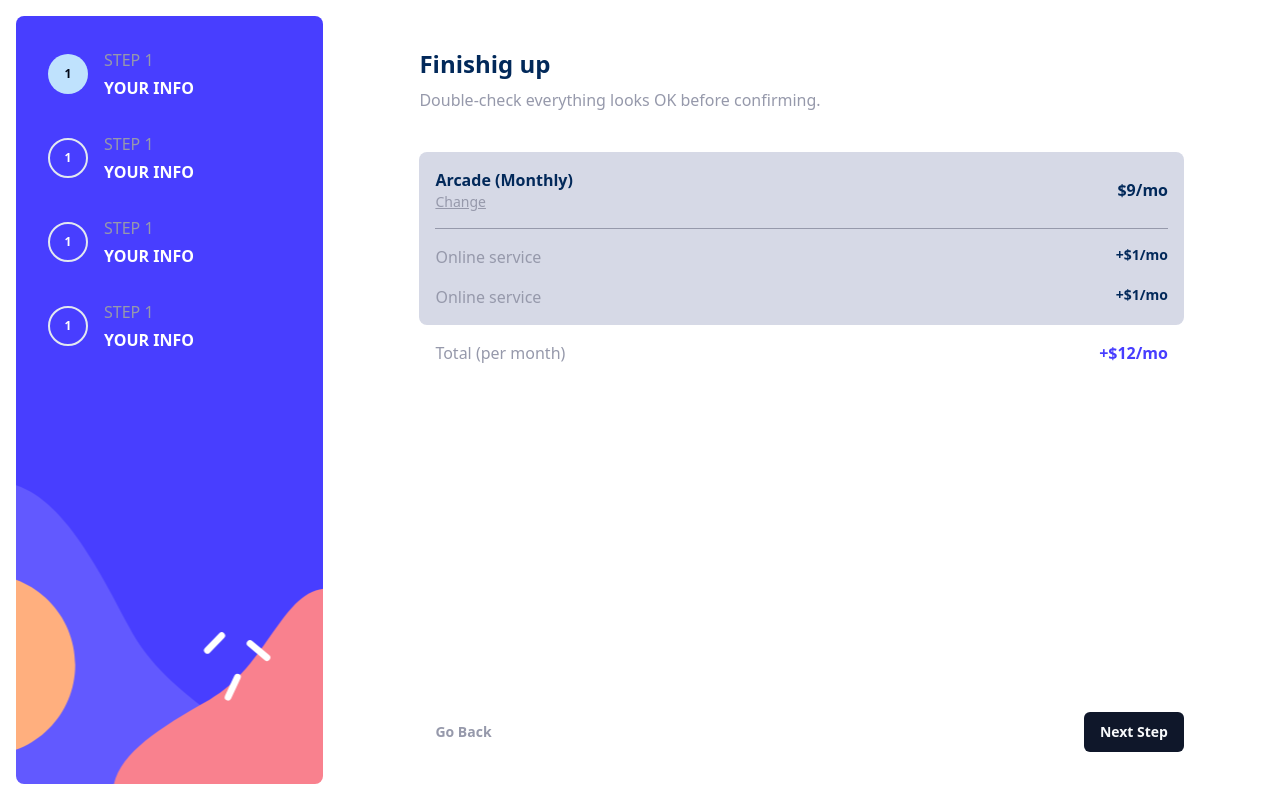
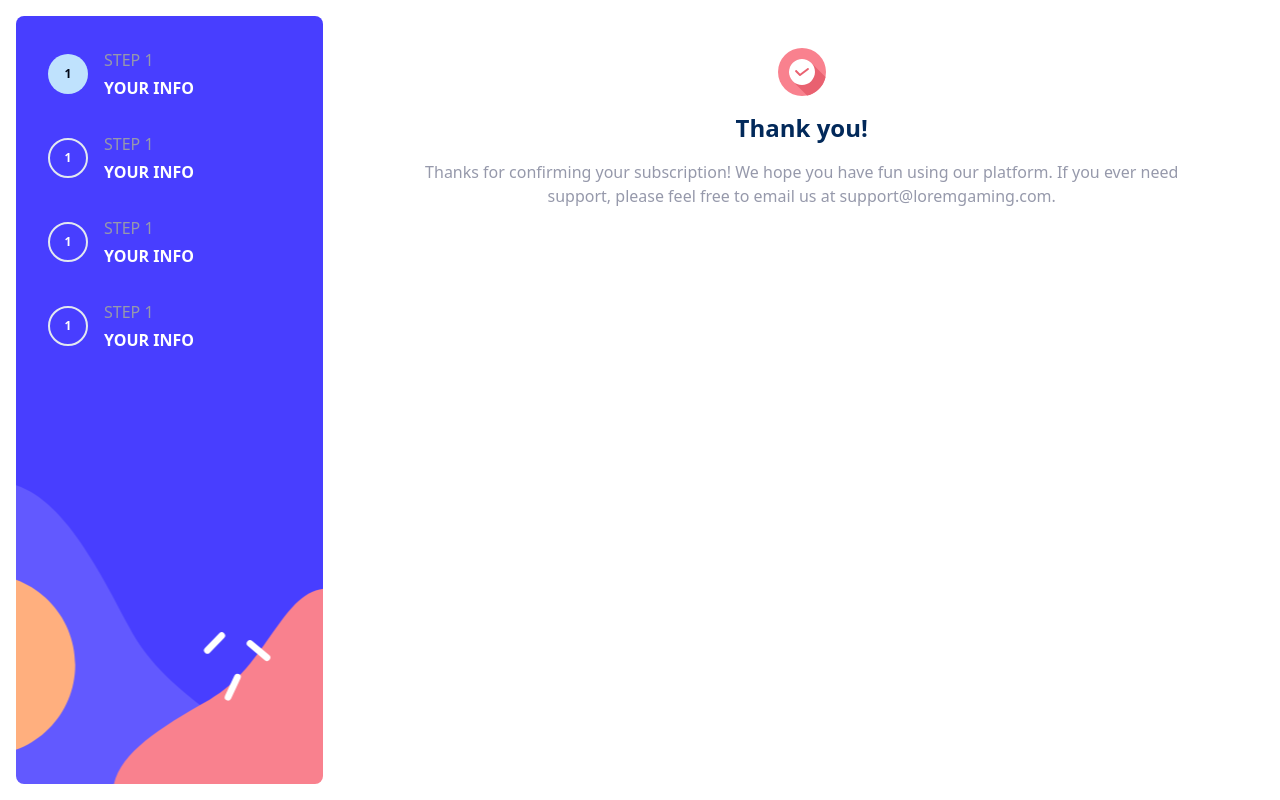
Before and after one commit to Joe-Mwangi/multi-step-form-main, a React (Vite) app: page / in a window 1280 px wide. Built offline with nearby package versions, Linux system fonts and the light colour scheme.

Commit message:
final step

```diff
--- a/src/components/Container.tsx
+++ b/src/components/Container.tsx
@@ -1,8 +1,10 @@
-import StepsButton from "./Button";
+// import StepsButton from "./Button";
 // import Step1 from "./steps/Step1";
 // import Step2 from "./steps/Step2";
 // import Step3 from "./steps/Step3";
-import Step4 from "./steps/Step4";
+// import Step4 from "./steps/Step4";
+
+import FinalStep from "./steps/Final";
 
 const MainContainer = () => {
   return (
@@ -10,8 +12,9 @@ const MainContainer = () => {
       {/* <Step1 /> */}
       {/* <Step2 /> */}
       {/* <Step3 /> */}
-      <Step4 />
-      <StepsButton />
+      {/* <Step4 />
+      <StepsButton /> */}
+      <FinalStep />
     </div>
   );
 };
--- /dev/null
+++ b/src/components/steps/Final.tsx
@@ -0,0 +1,16 @@
+const FinalStep = () => {
+  return (
+    <div className="absolute md:static top-32 inset-x-5  rounded-lg shadow-lg md:shadow-none md:rounded-none p-6 bg-white md:p-0">
+      <div className="flex flex-col justify-center items-center gap-4 h-80 px-4 md:px-0 md:h-full">
+        <div className="w-12 h-12  bg-[url('/images/icon-thank-you.svg')] bg-center bg-cover bg-no-repeat"></div>
+        <h2 className="font-bold text-2xl text-marine-blue">Thank you!</h2>
+        <p className="font-medium text-md text-center text-cool-gray">
+          Thanks for confirming your subscription! We hope you have fun using
+          our platform. If you ever need support, please feel free to email us
+          at support@loremgaming.com.
+        </p>
+      </div>
+    </div>
+  );
+};
+export default FinalStep;
```
